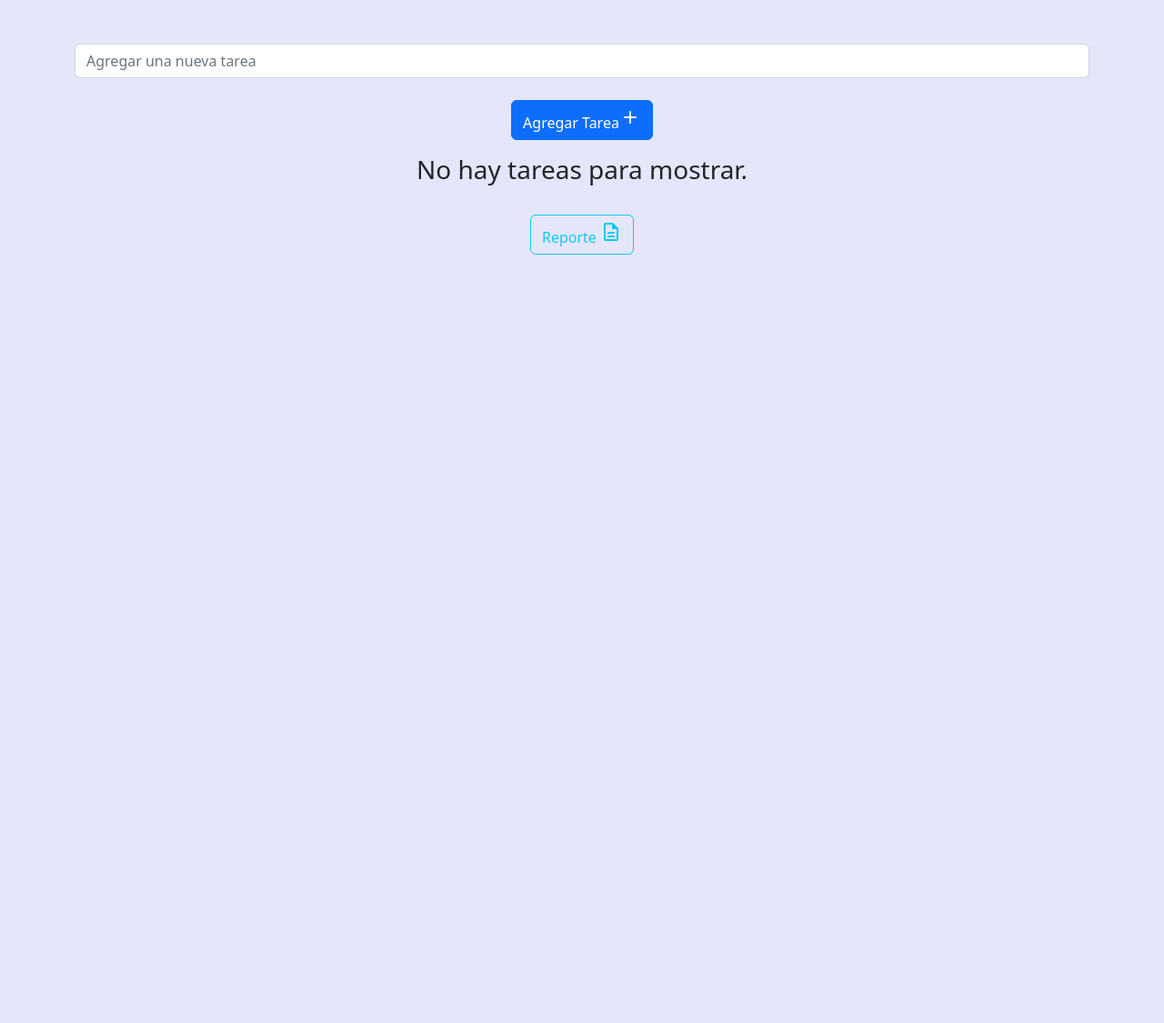
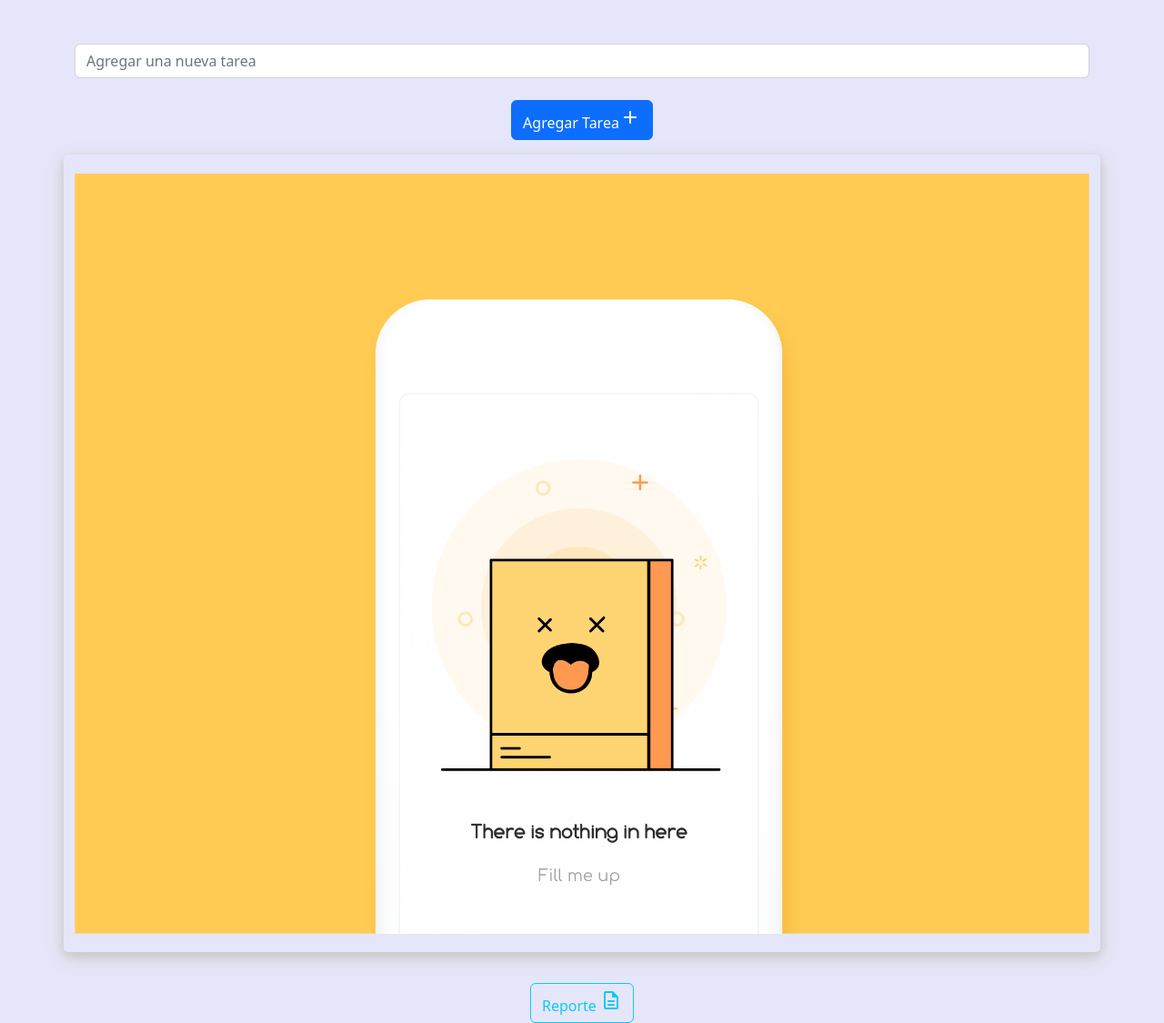
Before and after one commit to AlvaroDera/proyectos, a PHP site: page /index.php in a window 1280 px wide. Shown: the whole page at 91% size. Before the commit the page ends 280 px from the top, so only its background shows below. Run offline with PHP 8.4, Linux system fonts and the light colour scheme; data that the repository does not hold is empty.

Commit message:
Agregando imagenes

```diff
--- a/todolist/index.php
+++ b/todolist/index.php
@@ -53,9 +53,11 @@ require 'conexion.php';
        ?>
        <div class="row">
             <?php if($todos->rowCount() <= 0){ ?>
-
-                <h3 align="center">No hay tareas para mostrar.</h3>
-
+                <div class="todo-item">
+                    <div class="empty">
+                        <img src="img/empty.png" width="100%" />
+                    </div>
+                </div>
             <?php } ?>
 
             <?php while($todo = $todos->fetch(PDO::FETCH_ASSOC)) { ?>
```
